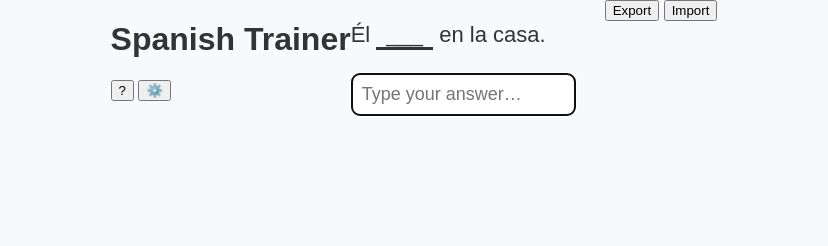
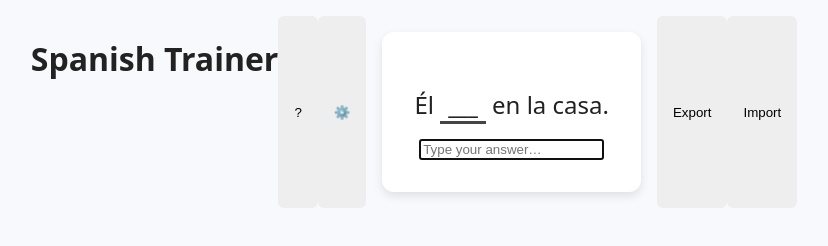
Before and after one commit to rzuberi/clozemaster-clone, a plain HTML site: page index.html in a window 1280 px wide. Shown: the whole page, without its empty margins (226-1054 px from the left). Drawn offline with Linux system fonts and the light colour scheme.

Commit message:
Update styles.css

```diff
--- a/styles.css
+++ b/styles.css
@@ -1,101 +1,47 @@
+:root {
+  --bg: #f7f9fc;
+  --fg: #222;
+  --accent: #4CAF50;
+}
+
 body {
-  font-family: Arial, sans-serif;
-  background: #f7f9fc;
-  color: #333;
-  margin: 0;
-  padding: 0;
+  font-family: system-ui, sans-serif;
+  background: var(--bg);
+  color: var(--fg);
   display: flex;
   justify-content: center;
+  margin: 0;
 }
 
-#app {
-  max-width: 600px;
-  width: 100%;
-  padding: 20px;
-  margin-top: 40px;
-  background: #fff;
-  border-radius: 16px;
-  box-shadow: 0 4px 12px rgba(0,0,0,0.1);
+header, footer {
+  display: flex;
+  justify-content: space-between;
+  padding: 1rem;
 }
 
-h1 {
+#card {
+  background: white;
+  padding: 2rem;
+  margin: 2rem 0;
+  border-radius: 12px;
+  box-shadow: 0 4px 10px rgba(0,0,0,0.1);
   text-align: center;
+  max-width: 600px;
 }
 
-#progress-bar {
-  width: 100%;
-  height: 10px;
-  background: #ddd;
-  border-radius: 6px;
-  margin: 15px 0;
-  overflow: hidden;
-}
-#progress-fill {
-  height: 100%;
-  width: 0%;
-  background: #4CAF50;
-  transition: width 0.4s;
+#sentence { font-size: 1.5rem; margin-bottom: 1rem; }
+
+.blank {
+  border-bottom: 3px solid #444;
+  padding: 0 0.5rem;
+  font-weight: bold;
 }
 
-#sentence {
-  font-size: 22px;
-  font-weight: 500;
-  margin-bottom: 15px;
-}
-
-.blank {
-  border-bottom: 3px solid #333;
-  padding: 0 10px;
-}
-
-#sentence-box {
-  text-align: center;
-  margin: 20px 0;
-}
-
-#answer {
-  width: 80%;
-  padding: 10px;
-  font-size: 18px;
-  border-radius: 8px;
-  border: 1px solid #ccc;
-  margin-top: 10px;
-}
-
-#feedback {
-  margin-top: 10px;
-  font-size: 20px;
-  min-height: 30px;
-}
-
-#feedback .correct {
-  color: green;
-}
-#feedback .wrong {
-  color: red;
-}
-
-#choices button {
-  margin: 5px;
-  padding: 10px 15px;
+button {
   border: none;
-  background: #e0e0e0;
-  border-radius: 8px;
+  padding: 0.5rem 1rem;
+  border-radius: 6px;
+  background: #eee;
   cursor: pointer;
 }
-#choices button:hover {
-  background: #ccc;
-}
-
-#controls {
-  text-align: center;
-  margin-top: 15px;
-}
-
-#stats {
-  margin-top: 20px;
-  padding: 10px;
-  background: #f0f0f0;
-  border-radius: 10px;
-  text-align: center;
-}
+button:hover { background: #ddd; }
```
